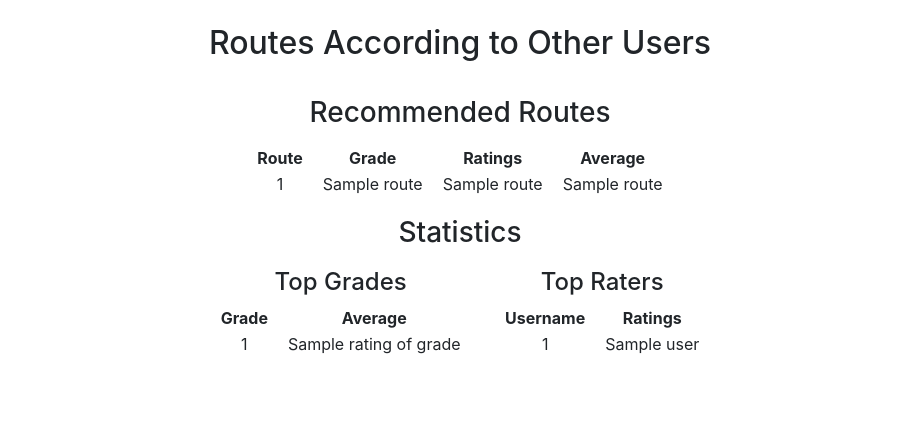
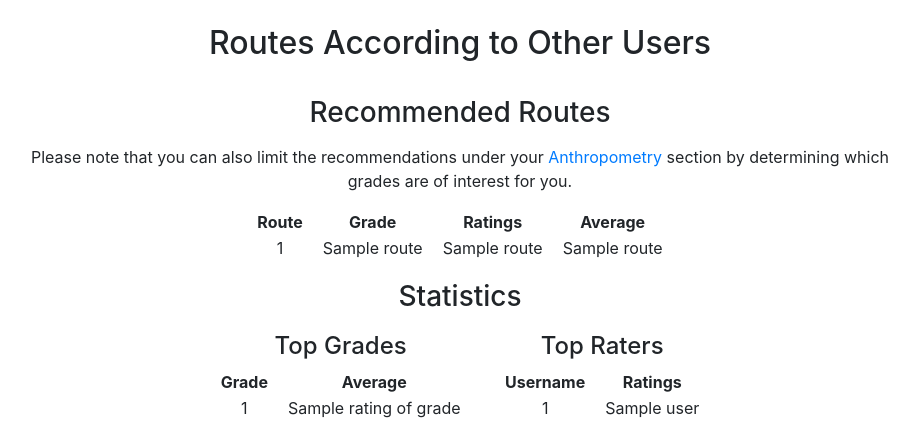
Before and after one commit to sainikumara/morpho, a Flask app: template application/templates/index.html in a window 1280 px wide. Shown: the part 63-496 px from the top of the page, without its empty margins (180-1099 px from the left). Run offline with Flask 2, Linux system fonts and the light colour scheme; the template is opened without the code that fills it: most values are stand-ins (such as "Sample title", 1, 10 or a date in 2020); parts of the project's set-up code (start-up, migrations or seed data) failed here and were passed over; some libraries are stand-ins or nearby versions.

Commit message:
lisää info greidirajauksesta

```diff
--- a/application/templates/index.html
+++ b/application/templates/index.html
@@ -9,6 +9,9 @@
 
     <p>
       {{ message }}
+    </p>
+    <p>
+      Please note that you can also limit the recommendations under your <a href="/user_data/" target="_top">Anthropometry</a> section by determining which grades are of interest for you.
     </p>
 
     <table style="display: inline-block">
```
